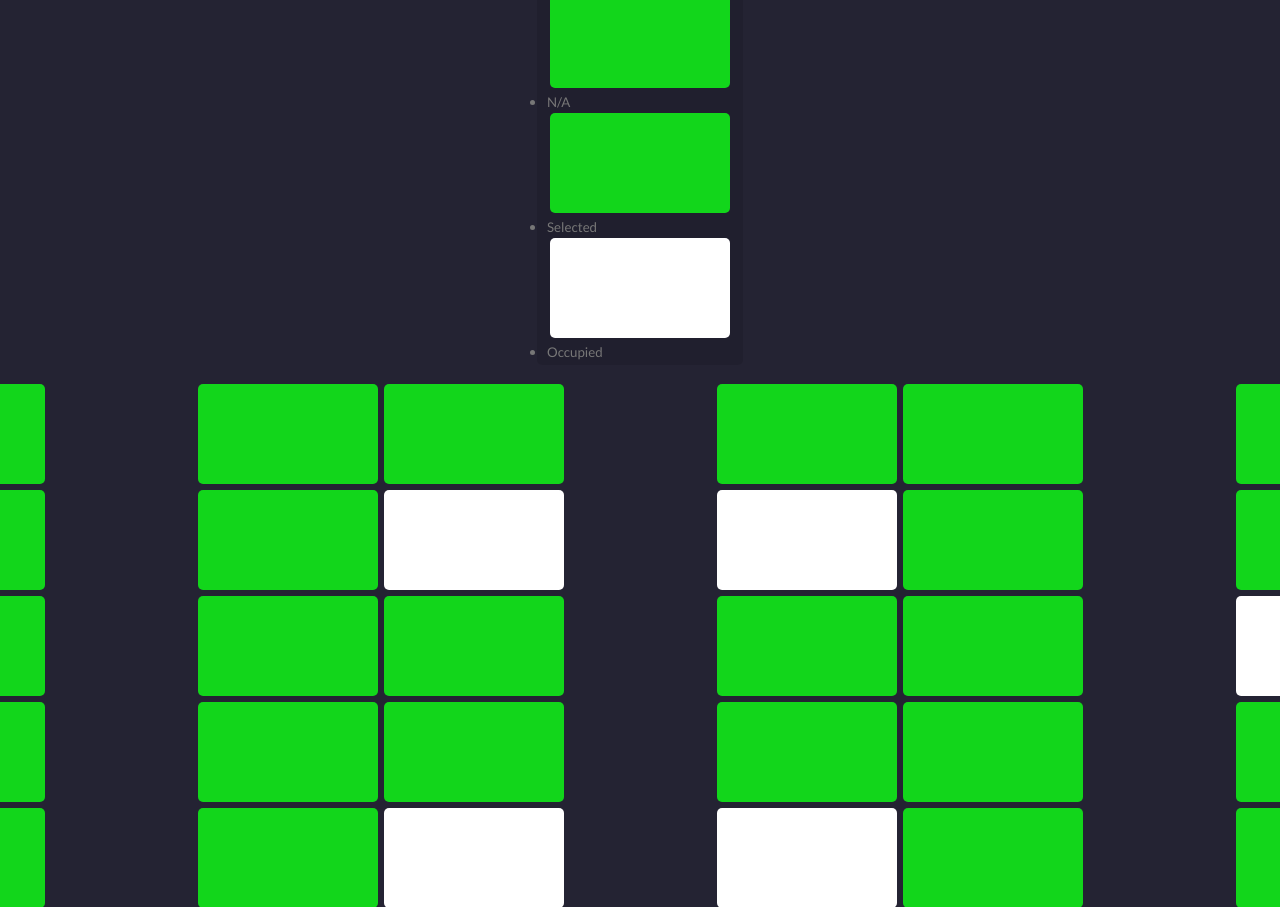
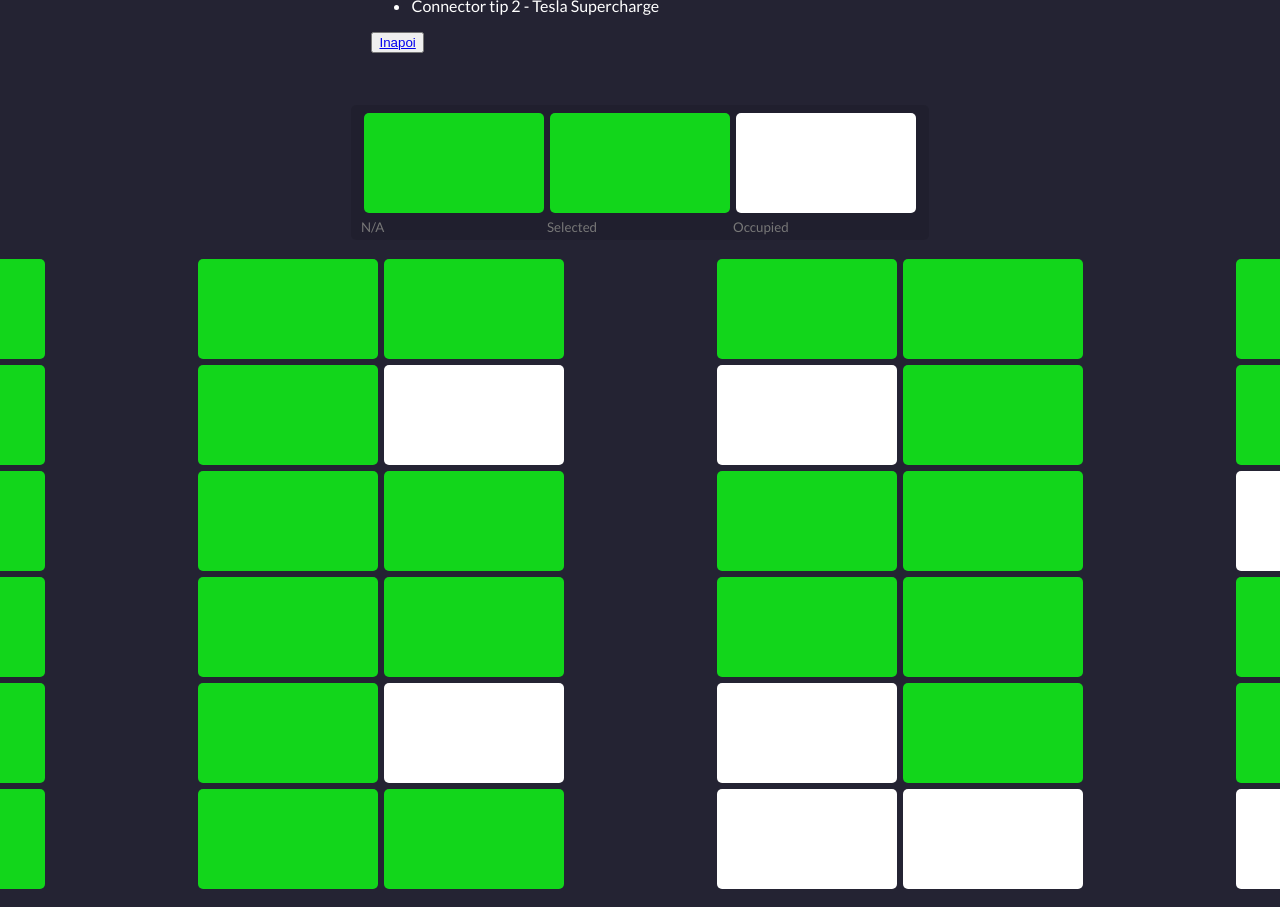
Before and after one commit to OpreaMihaela/ISW-E-Park, a PHP site: page /E-Park_Cod/indexp.php in a window 1280 px wide; the page is wider, and only the part inside the window is pictured. Shown: the top 907 px of that part. Run offline with PHP 8.4, Linux system fonts and the light colour scheme.

Commit message:
Update style1.css

```diff
--- a/style1.css
+++ b/style1.css
@@ -93,6 +93,9 @@ body {
   padding: 5px 10px;
   border-radius: 5px;
   color: #777;
+  list-style-type: none;
+  display: flex;
+  justify-content: space-between;
   }
 
 .row {
```
